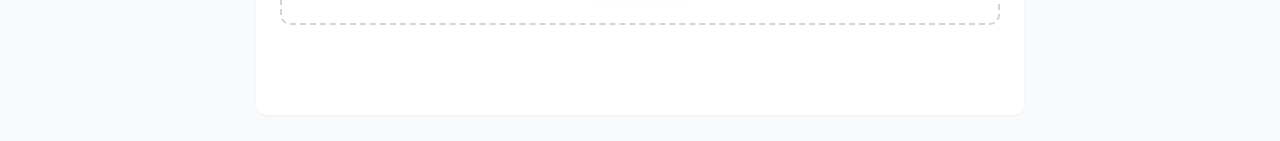
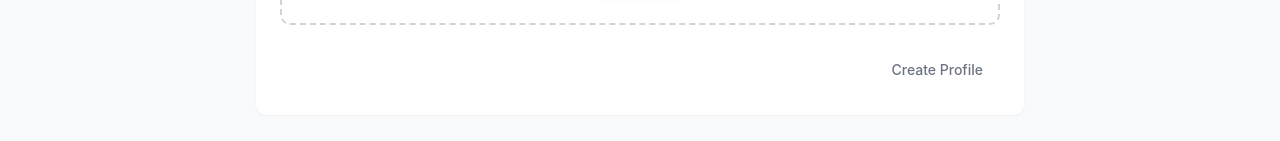
Before and after one commit to nvthih24/do_an_co_so-cnpm, a React (Vite) app: page /create-profile in a window 1280 px wide. Shown: the part 1087-1228 px from the top of the page. Built offline with nearby package versions, Linux system fonts and the light colour scheme.

Commit message:
create profile

```diff
--- a/src/pages/profile/CreateProfilePage.tsx
+++ b/src/pages/profile/CreateProfilePage.tsx
@@ -214,10 +214,10 @@ const CreateProfilePage: React.FC = () => {
 
               {/* Submit Button */}
               <div className="flex justify-end">
-                <button type="submit" disabled={loading} className="btn btn-primary">
+                <button type="submit" disabled={loading} className="btn btn-primary text-gray-500 bg-white hover:bg-gray-100 ">
                   {loading ? (
                     <span className="flex items-center">
-                      <svg className="animate-spin -ml-1 mr-2 h-4 w-4 text-white" xmlns="http://www.w3.org/2000/svg" fill="none" viewBox="0 0 24 24">
+                      <svg className="animate-spin -ml-1 mr-2 h-4 w-4 text-black" xmlns="http://www.w3.org/2000/svg" fill="none" viewBox="0 0 24 24">
                         <circle className="opacity-25" cx="12" cy="12" r="10" stroke="currentColor" strokeWidth="4"></circle>
                         <path className="opacity-75" fill="currentColor" d="M4 12a8 8 0 018-8V0C5.373 0 0 5.373 0 12h4zm2 5.291A7.962 7.962 0 014 12H0c0 3.042 1.135 5.824 3 7.938l3-2.647z"></path>
                       </svg>
```
